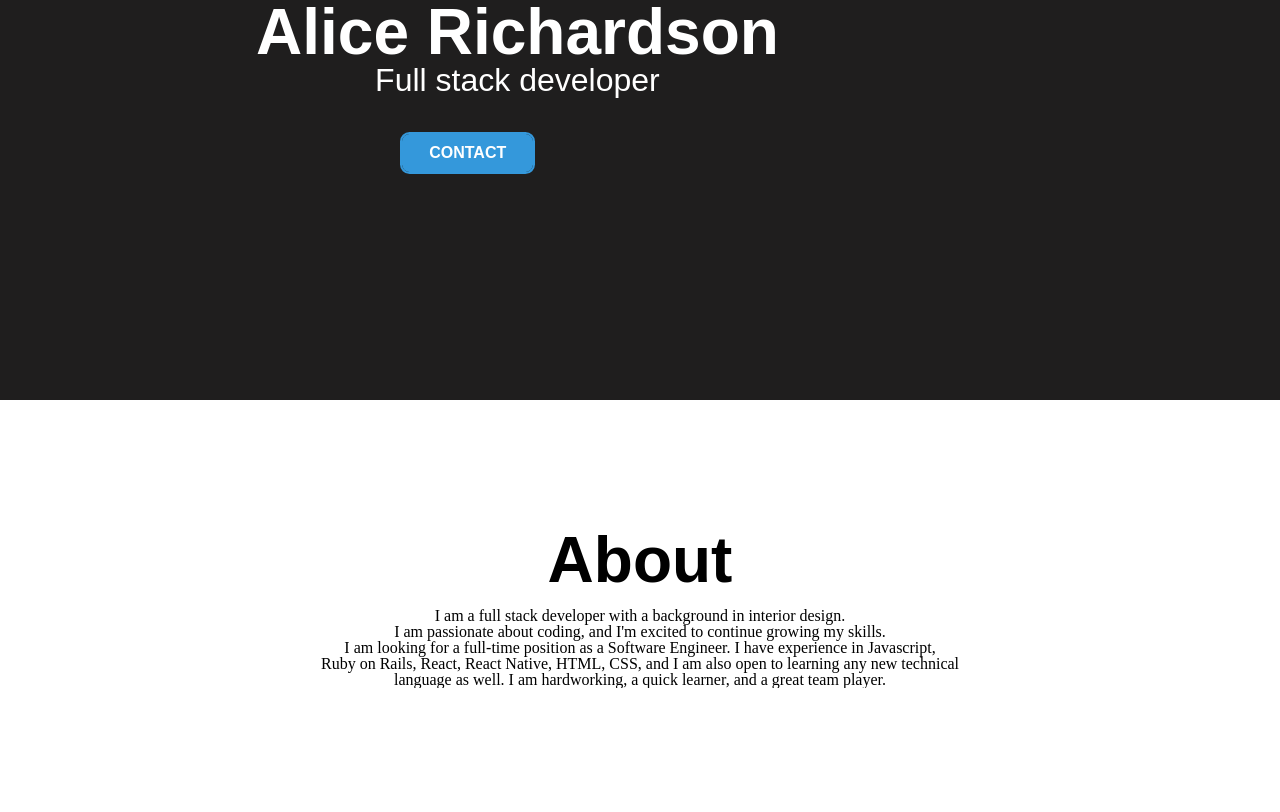
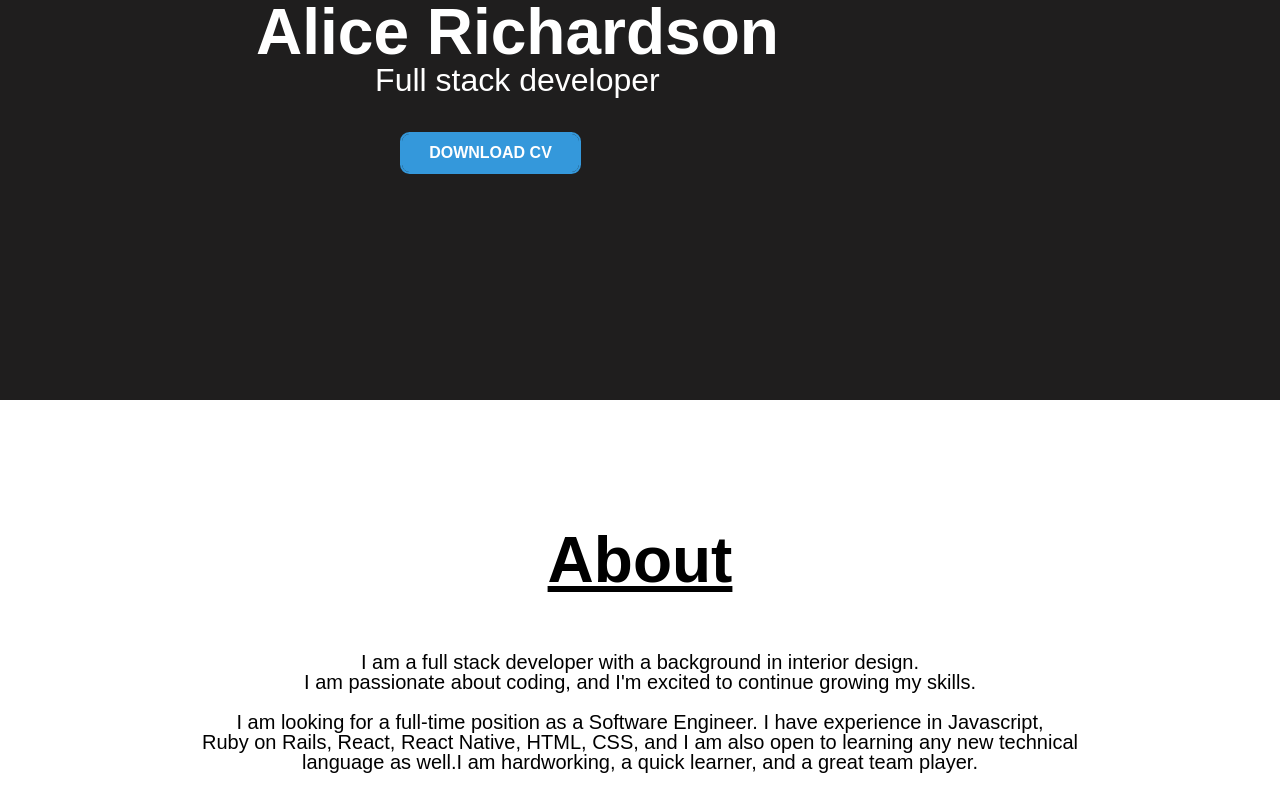
Before and after one commit to Alicerichardson28/portfolio, a React (Create React App) app: page / in a window 1280 px wide. Shown: the part 400-1212 px from the top of the page. Before the commit the page ends 1088 px from the top, so only its background shows below. Built offline with nearby package versions, Linux system fonts and the light colour scheme.

Commit message:
create about component and about css

```diff
--- a/src/App.js
+++ b/src/App.js
@@ -1,12 +1,14 @@
 import React from 'react';
 import logo from './logo.svg';
 import Navbar from './components/Navbar'
+import About from './components/About'
 import './App.css';
 
 function App() {
   return (
     <div className="App">
       <Navbar />
+      <About />
     </div>
   );
 }
--- /dev/null
+++ b/src/components/About.js
@@ -0,0 +1,19 @@
+import React, { Component } from 'react'
+import './About.css'
+
+export default class About extends Component {
+    render() {
+        return (
+            <div className='about-container'>
+                <h1 className='about'>About</h1>
+                <p className='content-about'>
+                    I am a full stack developer with a background in interior design. <br></br>
+                    I am passionate about coding, and I'm excited to continue growing my skills.<br></br>
+                    <br></br>
+                    I am looking for a full-time position as a Software Engineer. I have experience in Javascript,<br></br>
+                    Ruby on Rails, React, React Native, HTML, CSS, and I am also open to learning any new technical <br></br>
+                    language as well.I am hardworking, a quick learner, and a great team player. </p>
+            </div>
+        )
+    }
+}
--- a/src/components/Navbar.css
+++ b/src/components/Navbar.css
@@ -124,6 +124,7 @@ button :hover,:focus {
 }
 
 .about {
+    text-decoration: underline;
     margin-top: 2em;
     font-size: 4em;
     font-weight: 700;
@@ -131,5 +132,8 @@ button :hover,:focus {
 }
 
 .content-about {
-    margin-top: 1em;
+    margin-top: 3em;
+    font-size: 20px;
+    font-family: 'Overpass', sans-serif;
+    margin-bottom: 7em;
 }
--- a/src/components/Navbar.js
+++ b/src/components/Navbar.js
@@ -1,4 +1,5 @@
 import React, { Component } from 'react'
+import About from './About'
 import './Navbar.css'
 
 export default class Navbar extends Component {
@@ -10,17 +11,8 @@ export default class Navbar extends Component {
                         <h1 className='name'>Alice Richardson</h1>
                         <h2 className='job-title'>Full stack developer</h2>
                         <br></br>
-                        <button className='button'>Contact</button>
+                        <button className='button'>Download CV</button>
                     </div>
-                </div>
-                <div className='about-container'>
-                    <h1 className='about'>About</h1>
-                    <p className='content-about'>
-                        I am a full stack developer with a background in interior design. <br></br>
-                        I am passionate about coding, and I'm excited to continue growing my skills.<br></br>
-                        I am looking for a full-time position as a Software Engineer. I have experience in Javascript,<br></br>
-                        Ruby on Rails, React, React Native, HTML, CSS, and I am also open to learning any new technical <br></br> language as well.
-                        I am hardworking, a quick learner, and a great team player. </p>
                 </div>
             </>
         )
```
Also changed, not shown: src/components/About.css (added).
